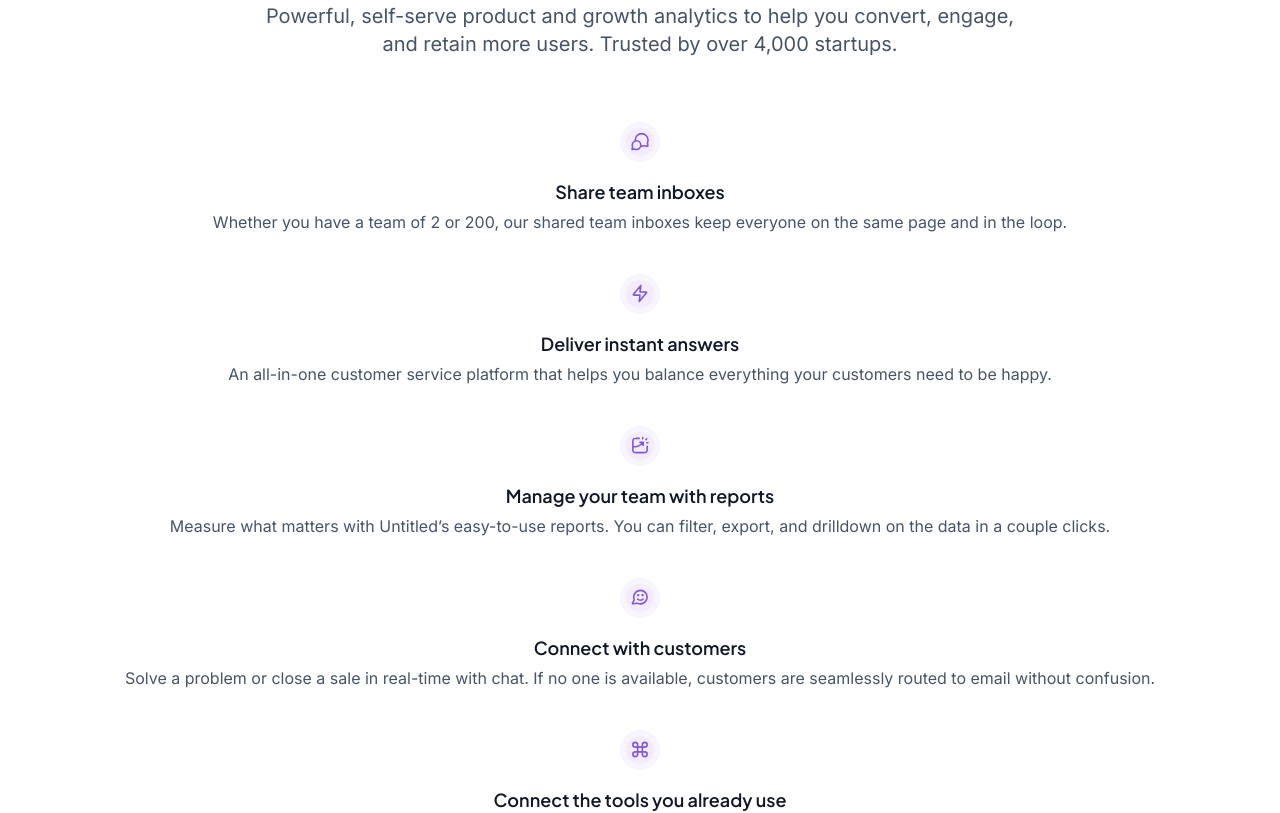
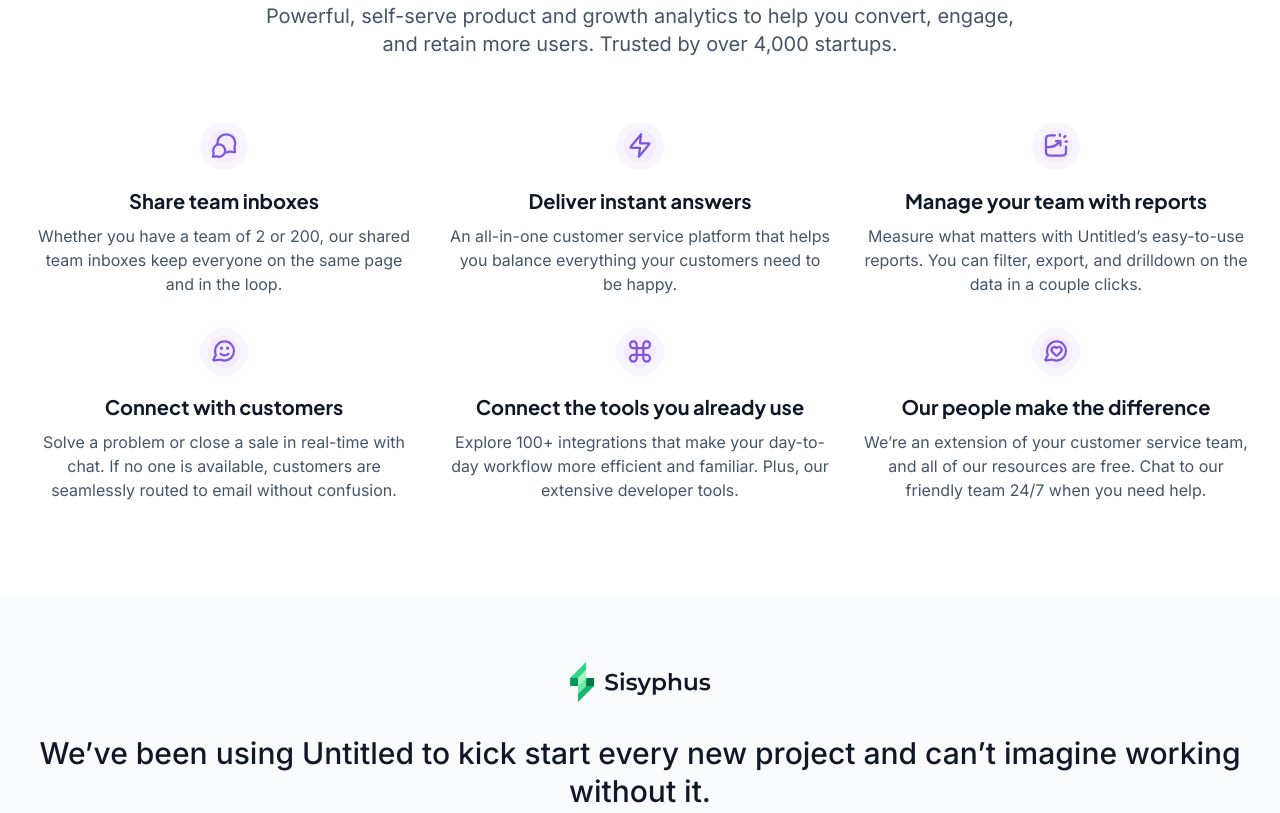
Before and after one commit to BenitoPedro13/boilerplate-mainnet, a Next.js app: page / in a window 1280 px wide. Shown: the part 1640-2453 px from the top of the page. Built offline with nearby package versions, Linux system fonts and the light colour scheme.

Commit message:
Features responsive section

```diff
--- a/src/components/Features.tsx
+++ b/src/components/Features.tsx
@@ -35,21 +35,21 @@ const Features = () => {
 				</div>
 			</div>
 			<div className="flex flex-col items-start px-4 w-full h-fit lg:px-8 lg:gap-8 max-w-7xl">
-				<div className="flex flex-col items-start p-0 gap-10 w-full h-fit">
-					<div className="flex flex-col items-center p-0 gap-4 w-full h-fit">
-						<div className="flex justify-center items-center h-10 w-10 bg-primary-100 border-[6px] border-primary-50 rounded-[28px]">
-							<div className="w-5 h-5">
+				<div className="flex flex-row items-start justify-center p-0 gap-10 w-full h-fit lg:gap-8 flex-wrap">
+					<div className="flex flex-col items-center p-0 gap-4 w-full h-fit max-w-[384px]">
+						<div className="flex justify-center items-center h-10 w-10 bg-primary-100 border-[6px] border-primary-50 rounded-[28px] lg:h-12 lg:w-12 lg:border-[8px]">
+							<div className="w-5 h-5 lg:w-7 lg:h-7">
 								<Image
 									src={messageChatCircle}
-									width={20}
-									height={20}
+									width={28}
+									height={28}
 									alt="Message Chat Circle Icon"
 								/>
 							</div>
 						</div>
-						<div className="flex flex-col items-center p-0 gap-1 w-full h-fit">
+						<div className="flex flex-col items-center p-0 gap-1 w-full h-fit lg:gap-2">
 							<p
-								className={`${jakarta.className} font-semibold text-lg text-center text-gray-900`}
+								className={`${jakarta.className} font-semibold text-lg text-center text-gray-900 lg:font-[Balgin] lg:font-bold lg:text-xl lg:leading-[30px]`}
 							>
 								Share team inboxes
 							</p>
@@ -59,20 +59,20 @@ const Features = () => {
 							</p>
 						</div>
 					</div>
-					<div className="flex flex-col items-center p-0 gap-4 w-full h-fit">
-						<div className="flex justify-center items-center h-10 w-10 bg-primary-100 border-[6px] border-primary-50 rounded-[28px]">
-							<div className="w-5 h-5">
+					<div className="flex flex-col items-center p-0 gap-4 w-full  lg:font-[Balgin]h-fit max-w-[384px]">
+						<div className="flex justify-center items-center h-10 w-10 bg-primary-100 border-[6px] border-primary-50 rounded-[28px] lg:h-12 lg:w-12 lg:border-[8px]">
+							<div className="w-5 h-5 lg:w-7 lg:h-7">
 								<Image
 									src={zap}
-									width={20}
-									height={20}
+									width={28}
+									height={28}
 									alt="Zap Icon"
 								/>
 							</div>
 						</div>
-						<div className="flex flex-col items-center p-0 gap-1 w-full h-fit">
+						<div className="flex flex-col items-center p-0 gap-1 w-full h-fit lg:gap-2">
 							<p
-								className={`${jakarta.className} font-semibold text-lg text-center text-gray-900`}
+								className={`${jakarta.className} font-semibold text-lg text-center text-gray-900 lg:font-[Balgin] lg:font-bold lg:text-xl lg:leading-[30px]`}
 							>
 								Deliver instant answers
 							</p>
@@ -82,20 +82,20 @@ const Features = () => {
 							</p>
 						</div>
 					</div>
-					<div className="flex flex-col items-center p-0 gap-4 w-full h-fit">
-						<div className="flex justify-center items-center h-10 w-10 bg-primary-100 border-[6px] border-primary-50 rounded-[28px]">
-							<div className="w-5 h-5">
+					<div className="flex flex-col items-center p-0 gap-4 w-full  lg:font-[Balgin]h-fit max-w-[384px]">
+						<div className="flex justify-center items-center h-10 w-10 bg-primary-100 border-[6px] border-primary-50 rounded-[28px] lg:h-12 lg:w-12 lg:border-[8px]">
+							<div className="w-5 h-5 lg:w-7 lg:h-7">
 								<Image
 									src={chartBreakoutSquare}
-									width={20}
-									height={20}
+									width={28}
+									height={28}
 									alt="Chart Breakout Square Icon"
 								/>
 							</div>
 						</div>
-						<div className="flex flex-col items-center p-0 gap-1 w-full h-fit">
+						<div className="flex flex-col items-center p-0 gap-1 w-full h-fit lg:gap-2">
 							<p
-								className={`${jakarta.className} font-semibold text-lg text-center text-gray-900`}
+								className={`${jakarta.className} font-semibold text-lg text-center text-gray-900 lg:font-[Balgin] lg:font-bold lg:text-xl lg:leading-[30px]`}
 							>
 								Manage your team with reports
 							</p>
@@ -106,20 +106,20 @@ const Features = () => {
 							</p>
 						</div>
 					</div>
-					<div className="flex flex-col items-center p-0 gap-4 w-full h-fit">
-						<div className="flex justify-center items-center h-10 w-10 bg-primary-100 border-[6px] border-primary-50 rounded-[28px]">
-							<div className="w-5 h-5">
+					<div className="flex flex-col items-center p-0 gap-4 w-full  lg:font-[Balgin]h-fit max-w-[384px]">
+						<div className="flex justify-center items-center h-10 w-10 bg-primary-100 border-[6px] border-primary-50 rounded-[28px] lg:h-12 lg:w-12 lg:border-[8px]">
+							<div className="w-5 h-5 lg:w-7 lg:h-7">
 								<Image
 									src={messageSmileCircle}
-									width={20}
-									height={20}
+									width={28}
+									height={28}
 									alt="Message Smile Circle Icon"
 								/>
 							</div>
 						</div>
-						<div className="flex flex-col items-center p-0 gap-1 w-full h-fit">
+						<div className="flex flex-col items-center p-0 gap-1 w-full h-fit lg:gap-2">
 							<p
-								className={`${jakarta.className} font-semibold text-lg text-center text-gray-900`}
+								className={`${jakarta.className} font-semibold text-lg text-center text-gray-900 lg:font-[Balgin] lg:font-bold lg:text-xl lg:leading-[30px]`}
 							>
 								Connect with customers
 							</p>
@@ -130,20 +130,20 @@ const Features = () => {
 							</p>
 						</div>
 					</div>
-					<div className="flex flex-col items-center p-0 gap-4 w-full h-fit">
-						<div className="flex justify-center items-center h-10 w-10 bg-primary-100 border-[6px] border-primary-50 rounded-[28px]">
-							<div className="w-5 h-5">
+					<div className="flex flex-col items-center p-0 gap-4 w-full  lg:font-[Balgin]h-fit max-w-[384px]">
+						<div className="flex justify-center items-center h-10 w-10 bg-primary-100 border-[6px] border-primary-50 rounded-[28px] lg:h-12 lg:w-12 lg:border-[8px]">
+							<div className="w-5 h-5 lg:w-7 lg:h-7">
 								<Image
 									src={command}
-									width={20}
-									height={20}
+									width={28}
+									height={28}
 									alt="Command Icon"
 								/>
 							</div>
 						</div>
-						<div className="flex flex-col items-center p-0 gap-1 w-full h-fit">
+						<div className="flex flex-col items-center p-0 gap-1 w-full h-fit lg:gap-2">
 							<p
-								className={`${jakarta.className} font-semibold text-lg text-center text-gray-900`}
+								className={`${jakarta.className} font-semibold text-lg text-center text-gray-900 lg:font-[Balgin] lg:font-bold lg:text-xl lg:leading-[30px]`}
 							>
 								Connect the tools you already use
 							</p>
@@ -154,20 +154,20 @@ const Features = () => {
 							</p>
 						</div>
 					</div>
-					<div className="flex flex-col items-center p-0 gap-4 w-full h-fit">
-						<div className="flex justify-center items-center h-10 w-10 bg-primary-100 border-[6px] border-primary-50 rounded-[28px]">
-							<div className="w-5 h-5">
+					<div className="flex flex-col items-center p-0 gap-4 w-full  lg:font-[Balgin]h-fit max-w-[384px]">
+						<div className="flex justify-center items-center h-10 w-10 bg-primary-100 border-[6px] border-primary-50 rounded-[28px] lg:h-12 lg:w-12 lg:border-[8px]">
+							<div className="w-5 h-5 lg:w-7 lg:h-7">
 								<Image
 									src={messageHeartCircle}
-									width={20}
-									height={20}
+									width={28}
+									height={28}
 									alt="Message Heart Circle Icon"
 								/>
 							</div>
 						</div>
-						<div className="flex flex-col items-center p-0 gap-1 w-full h-fit">
+						<div className="flex flex-col items-center p-0 gap-1 w-full h-fit lg:gap-2">
 							<p
-								className={`${jakarta.className} font-semibold text-lg text-center text-gray-900`}
+								className={`${jakarta.className} font-semibold text-lg text-center text-gray-900 lg:font-[Balgin] lg:font-bold lg:text-xl lg:leading-[30px]`}
 							>
 								Our people make the difference
 							</p>
```
